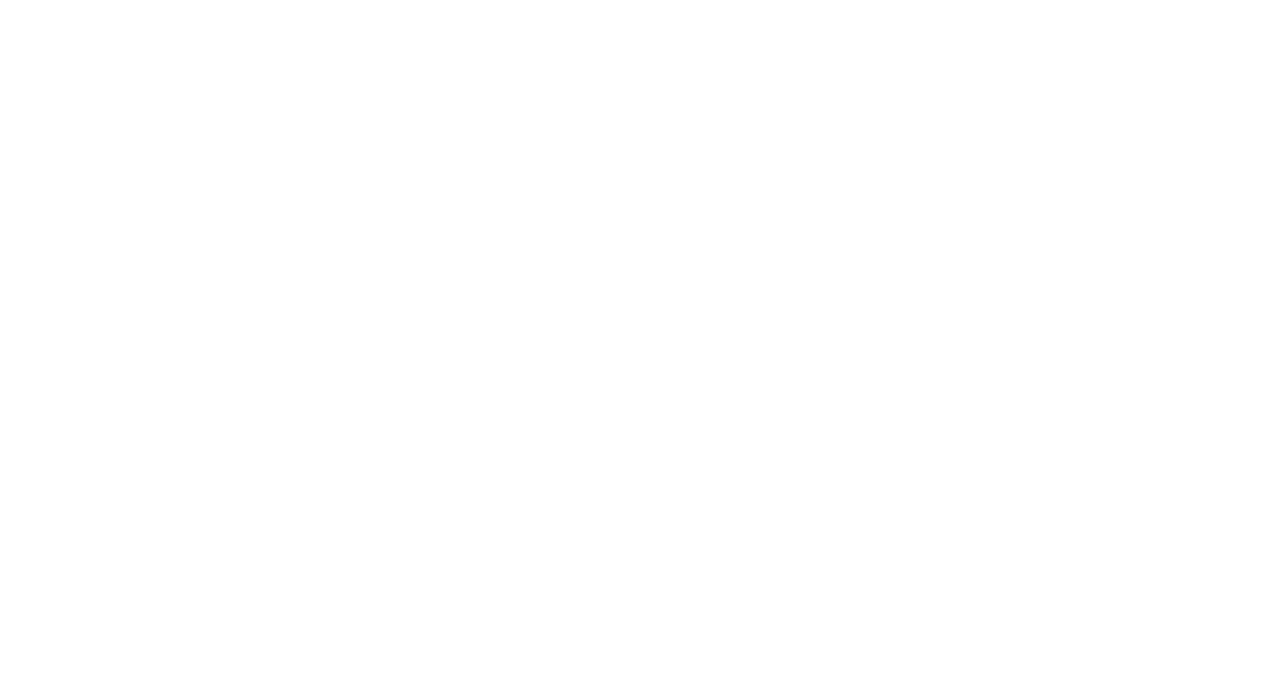
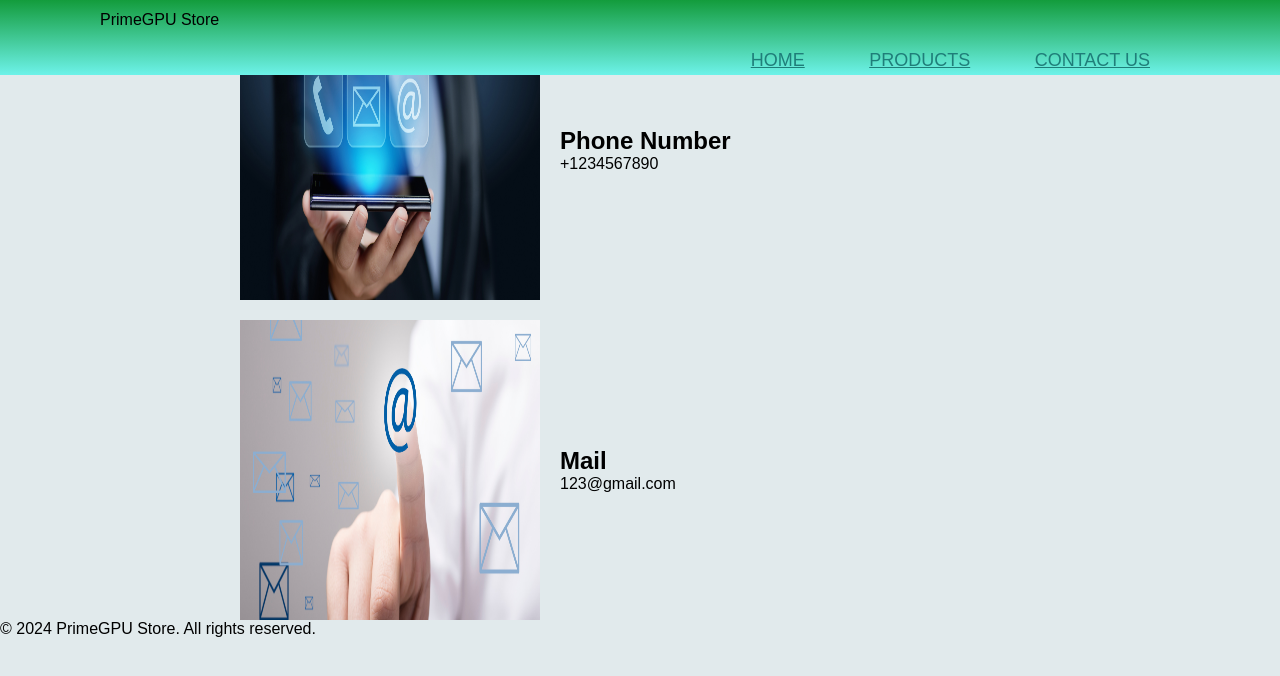
Before and after one commit to AL-RAFI1/MIS-455-Midterm-Practical-, a plain HTML site: page page3.html in a window 1280 px wide. Drawn offline with Linux system fonts and the light colour scheme.

Commit message:
Editing 3rd page

```diff
--- a/page3.html
+++ b/page3.html
@@ -1,10 +1,47 @@
+<!DOCTYPE html>
 <html lang="en">
 <head>
     <meta charset="UTF-8">
     <meta name="viewport" content="width=device-width, initial-scale=1.0">
-    <title>Document</title>
+    <title>PrimeGPU Store</title>
+    <link rel="stylesheet" href="page2.css">
 </head>
 <body>
 
+    <header>
+        <nav>
+            <div class="nav">
+                <p>PrimeGPU Store</p>
+            </div>
+            <ul>
+                <li><a href="index.html">HOME</a></li>
+                <li><a href="page2.html">PRODUCTS</a></li>
+                <li><a href="page3.html">CONTACT US</a></li>
+            </ul>
+        </nav>
+    </header>
+
+    <main>
+        <div class="para">
+            <div class="image-text">
+                <img src="photos/contactus.jpg" alt="">
+                <div class="text">
+                    <h2>Phone Number</h2>
+                    <p>+1234567890</p>
+                </div>
+            </div>
+            <div class="image-text">
+                <img src="photos/contact-pages.png" alt="">
+                <div class="text">
+                    <h2>Mail</h2>
+                    <p>123@gmail.com</p>
+                </div>
+            </div>
+        </div>
+    </main>
+
+    <footer>
+        <p>&copy; 2024 PrimeGPU Store. All rights reserved.</p>
+    </footer>
 </body>
 </html>
```
Also changed, not shown: index.html (+2 -2 lines).
